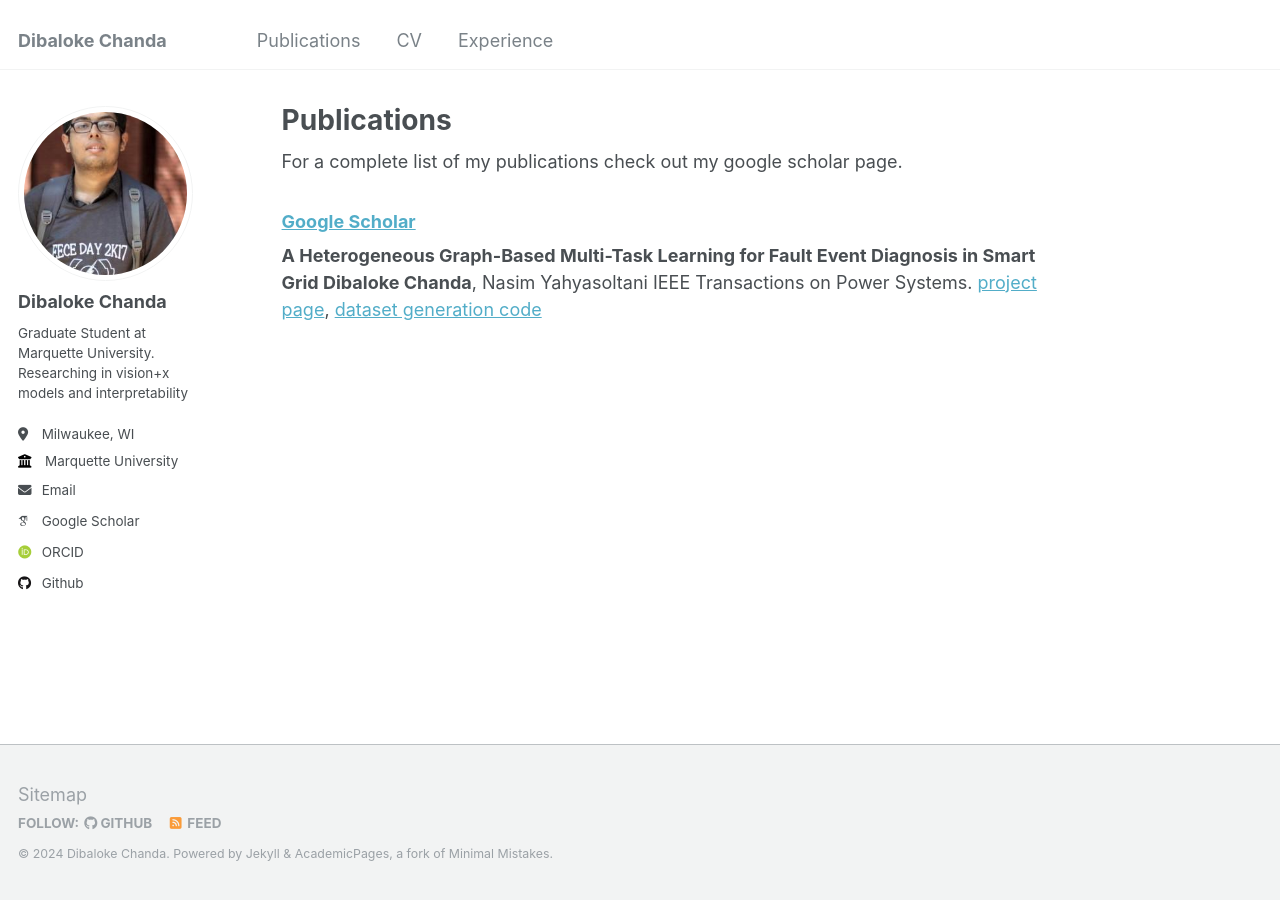
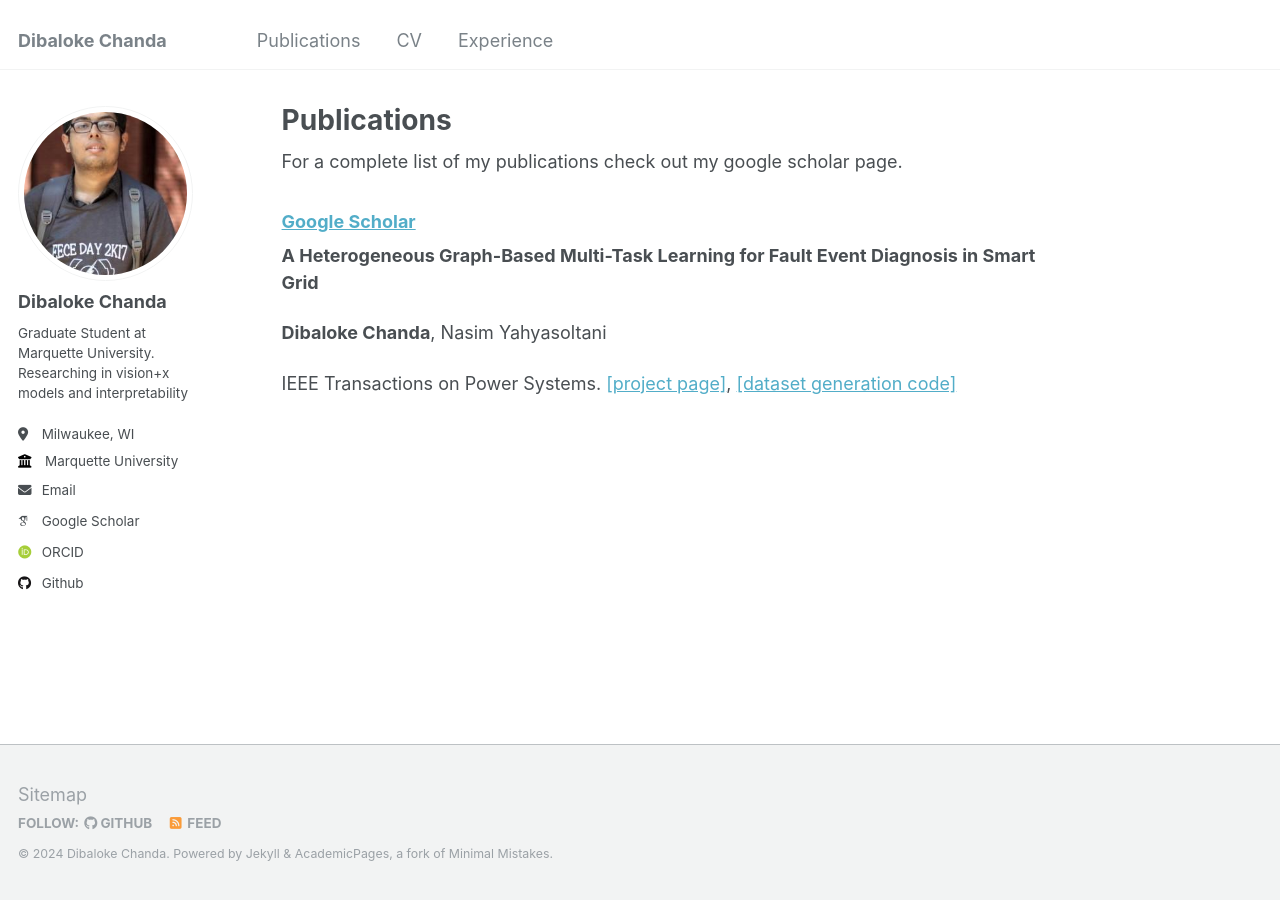
Before and after one commit to dibaloke/dibaloke.github.io, a Jekyll site: the page built from _pages/publications.md, in a window 1280 px wide. Built offline with Jekyll 4.4.1, drawn with Linux system fonts in a browser that asks for light colours; some web fonts are replaced.

```diff
--- a/_pages/publications.md
+++ b/_pages/publications.md
@@ -9,5 +9,7 @@ For a complete list of my publications check out my google scholar page.
 ### <a href="https://scholar.google.com/citations?user=dO8bRn0AAAAJ&hl=en" target="_blank">Google Scholar</a>
 
 <b> A Heterogeneous Graph-Based Multi-Task Learning for Fault Event Diagnosis in Smart Grid </b>
+
 <b>Dibaloke Chanda</b>, Nasim Yahyasoltani
-IEEE Transactions on Power Systems.  [project page](https://graphbasedmtl.github.io/heterogenous-graph-mtl-fault-diagonosis/), [dataset generation code](https://github.com/Machine-Learning-Optimization-Data-Lab/Graph-Based-Fault-Detection-Data-Generation)
+
+IEEE Transactions on Power Systems.  [[project page]](https://graphbasedmtl.github.io/heterogenous-graph-mtl-fault-diagonosis/), [[dataset generation code]](https://github.com/Machine-Learning-Optimization-Data-Lab/Graph-Based-Fault-Detection-Data-Generation)
```
